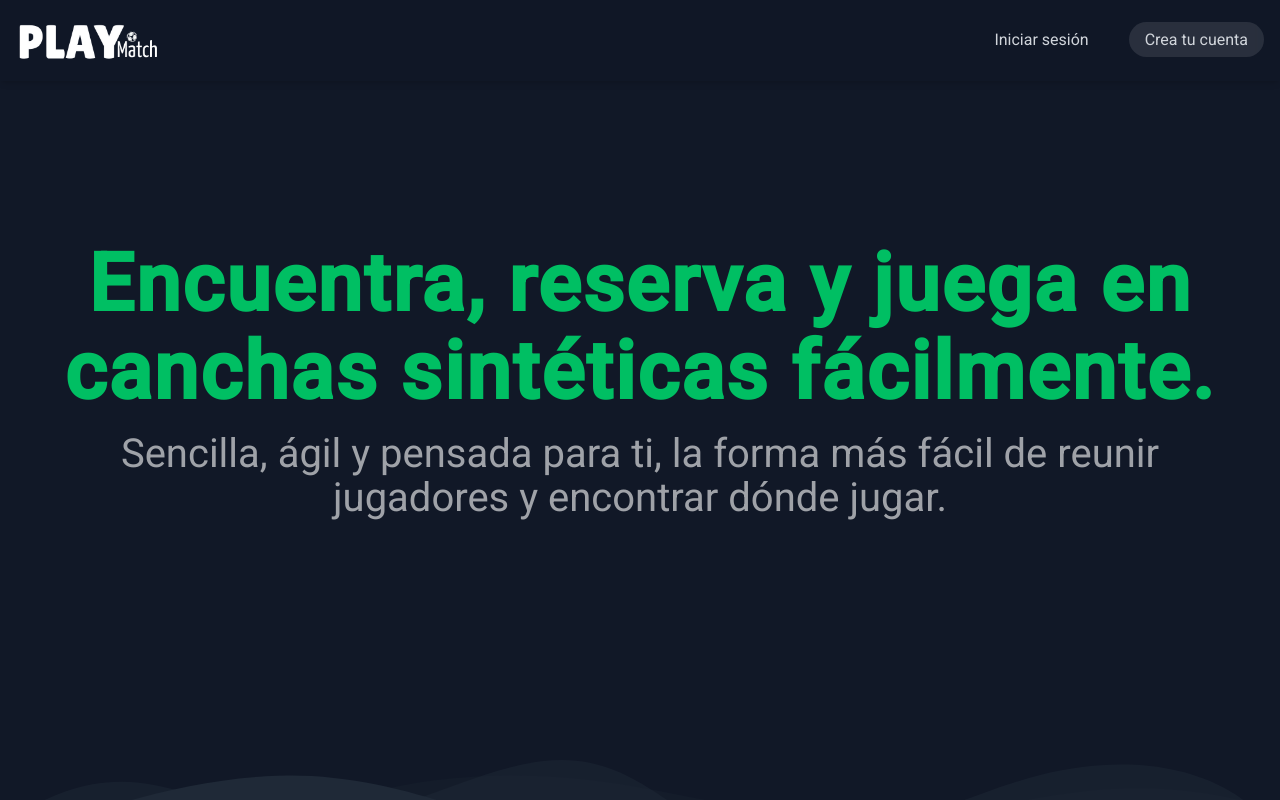
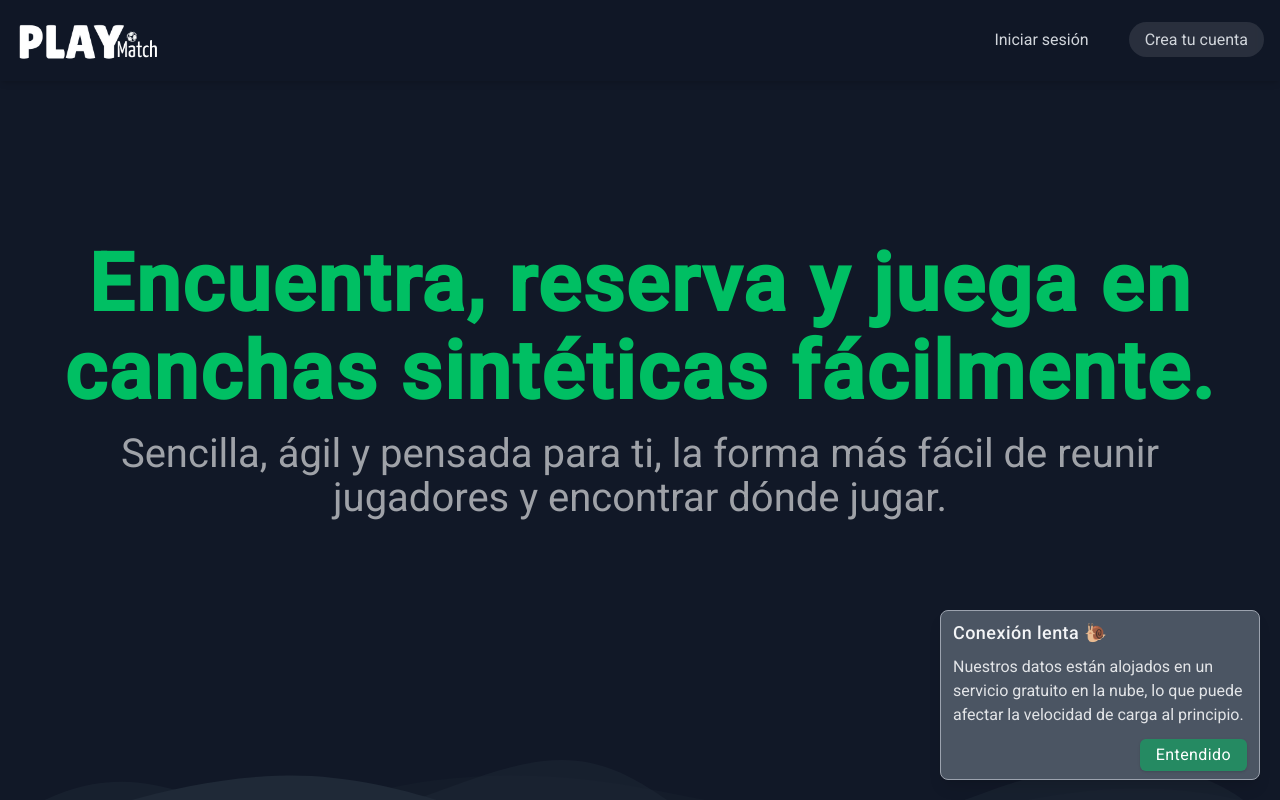
Before and after one commit to luisgomezadev/frontend-playmatch, an Angular app: page / in a window 1280 px wide. Shown: the top 800 px of the page. Built offline with nearby package versions, Linux system fonts and the light colour scheme; what tailwindcss-motion would draw is missing.

Commit message:
add popup

```diff
--- a/src/app/core/interfaces/paged-response.ts
+++ b/src/app/core/interfaces/paged-response.ts
@@ -2,8 +2,9 @@ export interface PagedResponse<T> {
   content: T[];
   totalElements: number;
   totalPages: number;
-  number: number;
-  size: number;
+  pageNumber: number;
+  pageSize: number;
+  last: boolean;
 }
 
 export function createEmptyPagedResponse<T>(): PagedResponse<T> {
@@ -11,7 +12,8 @@ export function createEmptyPagedResponse<T>(): PagedResponse<T> {
     content: [],
     totalElements: 0,
     totalPages: 0,
-    number: 0,
-    size: 0
+    pageNumber: 0,
+    pageSize: 0,
+    last: true
   };
 }
--- /dev/null
+++ b/src/app/core/services/popup.service.ts
@@ -0,0 +1,14 @@
+import { Injectable } from "@angular/core";
+
+@Injectable({providedIn: "root"})
+export class PopupService {
+  private readonly key = 'closed-popup';
+
+  isClosed(): boolean {
+    return !!localStorage.getItem(this.key);
+  }
+
+  closePopup() {
+    localStorage.setItem(this.key, 'true');
+  }
+}
--- a/src/app/pages/home/home.component.html
+++ b/src/app/pages/home/home.component.html
@@ -61,3 +61,4 @@
   </div>
 </section>
 <app-footer />
+<app-popup />
--- a/src/app/pages/home/home.component.ts
+++ b/src/app/pages/home/home.component.ts
@@ -1,11 +1,12 @@
 import { Component } from '@angular/core';
 import { NavbarComponent } from '@shared/components/navbar/navbar.component';
 import { FooterComponent } from '@shared/components/footer/footer.component';
+import { PopupComponent } from '@shared/components/popup/popup.component';
 
 @Component({
   selector: 'app-home',
   standalone: true,
-  imports: [NavbarComponent, FooterComponent],
+  imports: [NavbarComponent, FooterComponent, PopupComponent],
   templateUrl: './home.component.html',
   styleUrl: './home.component.scss'
 })
--- /dev/null
+++ b/src/app/shared/components/popup/popup.component.html
@@ -0,0 +1,16 @@
+@if (!closedPopup) {
+  <div
+    class="fixed bottom-5 right-5 z-50 w-80 py-2 px-3 bg-gray-600 border border-gray-400 rounded-lg shadow-lg text-gray-100 motion-preset-pop motion duration-500">
+    <h1 class="font-medium text-lg tracking-wide">Conexión lenta 🐌</h1>
+    <p class="text-base mt-2 opacity-90 text-pretty">
+      Nuestros datos están alojados en un servicio gratuito en la nube, lo que puede afectar la
+      velocidad de carga al principio.
+    </p>
+    <div class="flex justify-end mt-3">
+      <app-button
+        text="Entendido"
+        color="primary"
+        (clicked)="closedPopup = true; popupService.closePopup()"></app-button>
+    </div>
+  </div>
+}
--- /dev/null
+++ b/src/app/shared/components/popup/popup.component.ts
@@ -0,0 +1,18 @@
+import { Component, inject } from '@angular/core';
+import { PopupService } from '@core/services/popup.service';
+import { ButtonComponent } from '../button/button.component';
+
+@Component({
+  selector: 'app-popup',
+  standalone: true,
+  imports: [ButtonComponent],
+  templateUrl: './popup.component.html'
+})
+export class PopupComponent {
+  public popupService = inject(PopupService);
+  closedPopup: boolean;
+
+  constructor() {
+    this.closedPopup = this.popupService.isClosed();
+  }
+}
```
